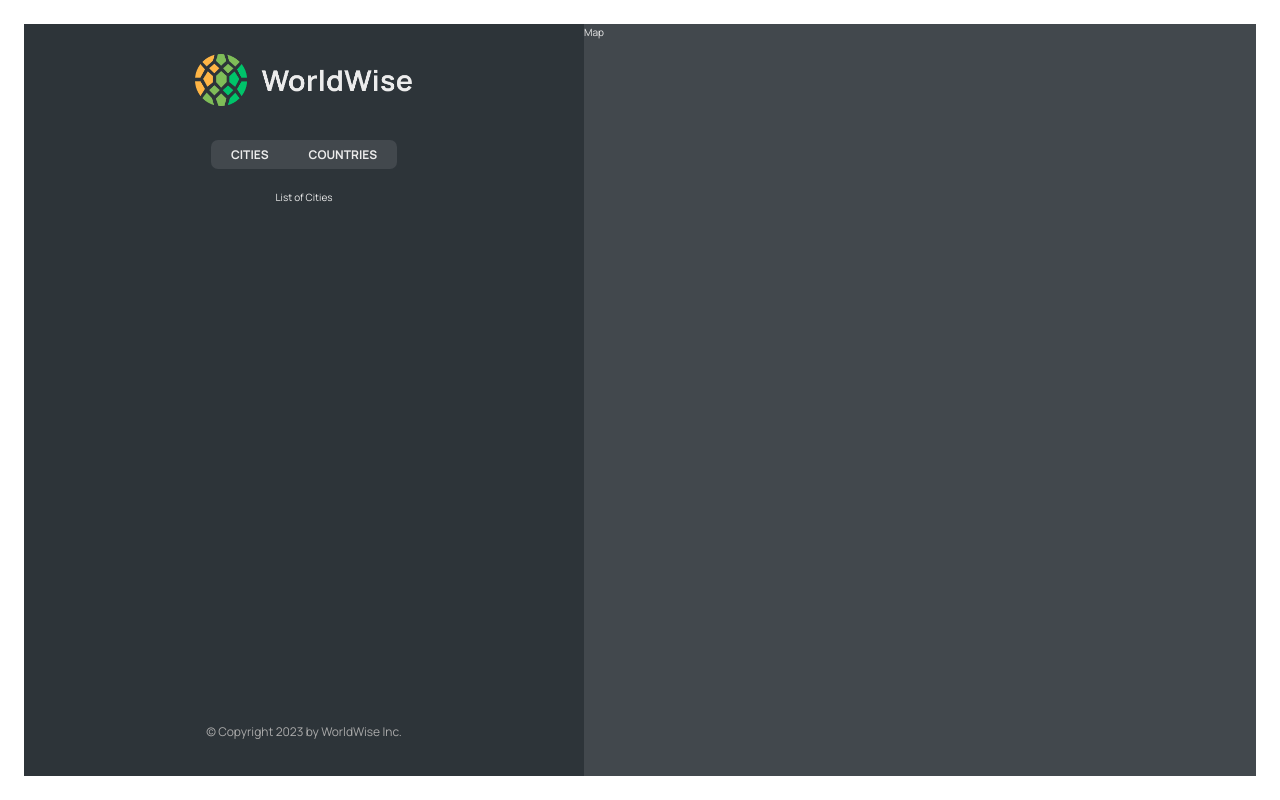
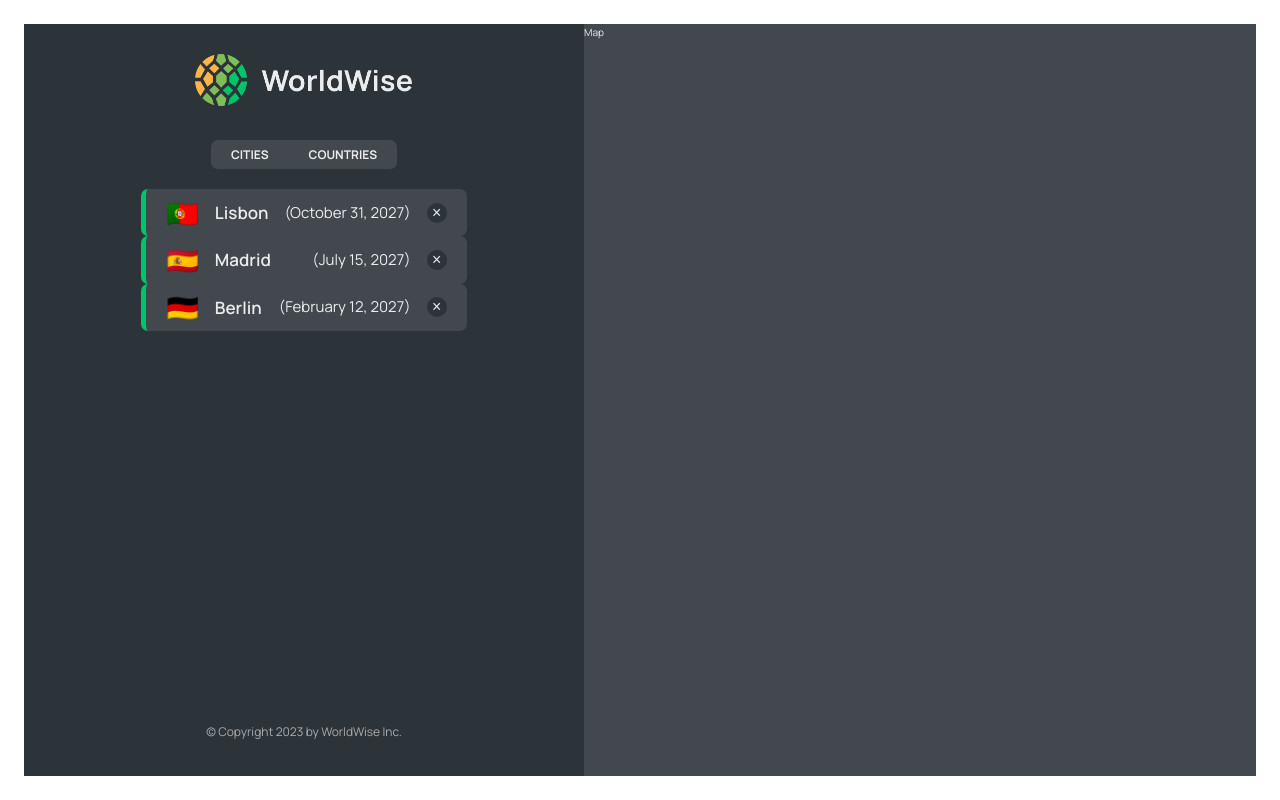
Before and after one commit to Danfeng-Danny-Wang/WorldWise, a React (Vite) app: page /app in a window 1280 px wide. Built offline with nearby package versions, Linux system fonts and the light colour scheme; data requests are answered from the project's data file.

Commit message:
implementing the Cities List; turn off prop-types in eslint;

```diff
--- a/package.json
+++ b/package.json
@@ -7,9 +7,11 @@
     "dev": "vite",
     "build": "vite build",
     "lint": "eslint . --ext js,jsx --report-unused-disable-directives --max-warnings 0",
-    "preview": "vite preview"
+    "preview": "vite preview",
+    "server": "json-server --watch data/cities.json --port 8000 --delay 500"
   },
   "dependencies": {
+    "json-server": "^0.17.4",
     "react": "^18.2.0",
     "react-dom": "^18.2.0",
     "react-router-dom": "^6.16.0"
--- a/src/App.jsx
+++ b/src/App.jsx
@@ -6,8 +6,31 @@
 import AppLayout from "./pages/AppLayout";
 import PageNotFound from "./pages/PageNotFound";
 import Login from "./pages/Login";
+import CityList from "./components/CityList";
+import { useEffect, useState } from "react";
+
+const BASE_URL = "http://localhost:8000";
 
 function App() {
+  const [cities, setCities] = useState([]);
+  const [isLoading, setIsLoading] = useState(false);
+
+  useEffect(function () {
+    async function fetchCities() {
+      try {
+        setIsLoading(true);
+        const res = await fetch(`${BASE_URL}/cities`);
+        const data = await res.json();
+        setCities(data);
+      } catch {
+        alert("there was an error loading data...");
+      } finally {
+        setIsLoading(false);
+      }
+    }
+    fetchCities();
+  }, []);
+
   return (
     <BrowserRouter>
       <Routes>
@@ -16,8 +39,14 @@
         <Route path="pricing" element={<Pricing />} />
         <Route path="/login" element={<Login />} />
         <Route path="app" element={<AppLayout />}>
-          <Route index element={<p>List of Cities</p>} />
-          <Route path="cities" element={<p>List of Cities</p>} />
+          <Route
+            index
+            element={<CityList cities={cities} isLoading={isLoading} />}
+          />
+          <Route
+            path="cities"
+            element={<CityList cities={cities} isLoading={isLoading} />}
+          />
           <Route path="countries" element={<p>Countries</p>} />
           <Route path="form" element={<p>Form</p>} />
         </Route>
--- /dev/null
+++ b/src/components/CityItem.jsx
@@ -0,0 +1,23 @@
+import styles from "./CityItem.module.css";
+
+const formatDate = (date) =>
+  new Intl.DateTimeFormat("en", {
+    day: "numeric",
+    month: "long",
+    year: "numeric",
+  }).format(new Date(date));
+
+function CityItem({ city }) {
+  const { cityName, emoji, date } = city;
+
+  return (
+    <li className={styles.cityItem}>
+      <span className={styles.emoji}>{emoji}</span>
+      <h3 className={styles.name}>{cityName}</h3>
+      <time className={styles.date}>({formatDate(date)})</time>
+      <button className={styles.deleteBtn}>&times;</button>
+    </li>
+  );
+}
+
+export default CityItem;
--- /dev/null
+++ b/src/components/CityList.jsx
@@ -0,0 +1,23 @@
+import CityItem from "./CityItem";
+import styles from "./CityList.module.css";
+import Spinner from "./Spinner";
+import Message from "./Message";
+
+function CityList({ cities, isLoading }) {
+  if (isLoading) return <Spinner />;
+
+  if (!cities.length)
+    return (
+      <Message message="Add your first city by clicking on a city on the map" />
+    );
+
+  return (
+    <ul className={styles.citylist}>
+      {cities.map((city) => (
+        <CityItem city={city} key={city.id} />
+      ))}
+    </ul>
+  );
+}
+
+export default CityList;
```
Also changed, not shown: .eslintrc.cjs, 1 other file (tests, documents, lock files or other folders).
